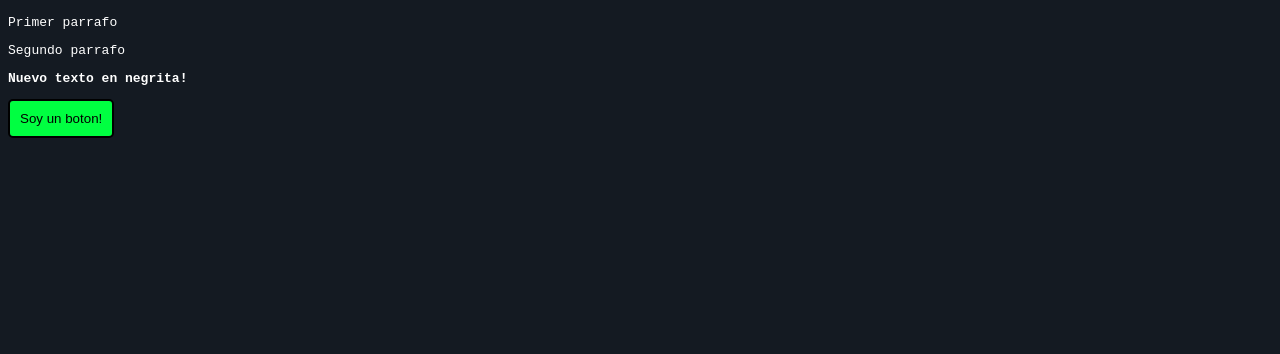
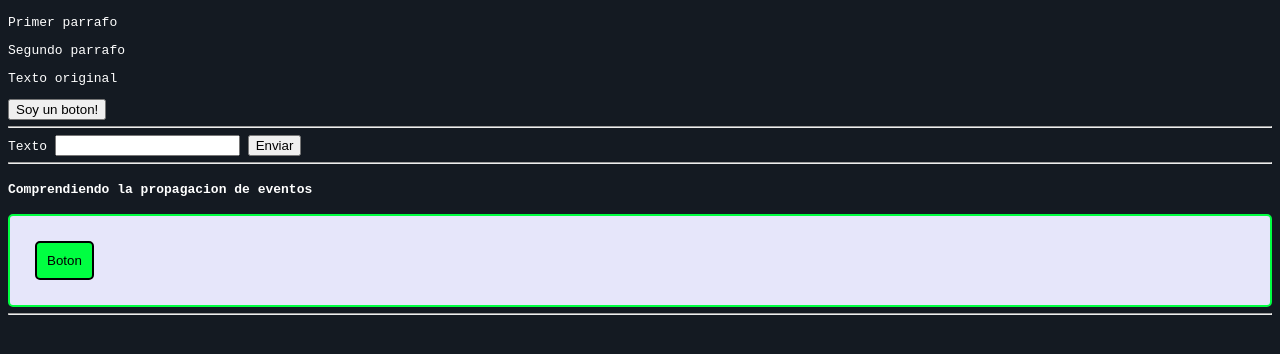
Before and after one commit to profexabi/IFTS16_2026c1_Frontend, a plain HTML site: page index.html in a window 1280 px wide. Shown: the part 50-404 px from the top of the page. Drawn offline with Linux system fonts and the light colour scheme.

Commit message:
Actualizado JavaScript VI y VII

```diff
--- a/index.html
+++ b/index.html
@@ -15,6 +15,20 @@
             background-color: var(--bg-claro);
             color: white;
             font-family: monospace;
+        }
+
+        #padre {
+            border: 2px solid rgb(0, 255, 65);
+            padding: 25px;
+            border-radius: 5px;
+            background-color: lavender;
+        }
+
+        #hijo {
+            background-color: rgb(0, 255, 65);
+            padding: 10px;
+            border: 2px solid;
+            border-radius: 5px;
         }
     </style>
 
@@ -35,5 +49,25 @@ Opcion 2: en <head> pero con el atributo defer (demora la ejecucion de JS hasta
     <p id="miParrafo">Texto original</p>
 
     <button id="boton">Soy un boton!</button>
+
+    <hr>
+
+    <form id="miFormulario">
+        <label for="inputTest">Texto</label>
+        <input type="text" name="test" id="inputTest">
+
+        <input type="submit" value="Enviar">
+    </form>
+
+    <hr>
+
+    <h4>Comprendiendo la propagacion de eventos</h4>
+    <div id="padre">
+        <button id="hijo">Boton</button>
+    </div>
+
+    <hr>
+
+    <div id="contenedorInfo"></div>
 </body>
 </html>
--- a/js/main.js
+++ b/js/main.js
@@ -1,91 +1,149 @@
-// Explicacion basica: El objeto global console me proporciona el metodo log
-console.log("Mensaje por consola");
+/*==============================
+    Callbacks en JavaScript
+================================
 
-// Mas en detalle, log es una API Web, que es un conjunto de funciones y herramientas que nos da el navegador para interactuar con el navegador, en este caso, con la consola
+Los callbacks son funciones que se pasan como argumentos a otras funciones y se ejecutan despues de que ocurra algun evento o se complete alguna operacion
+*/
+
+function saludar(nombre, callback) {
+    console.log(`Hola ${nombre}`);
+
+    // Al terminar de consologuear, se ejecuta la funcion que pase por parametro
+    callback();
+}
+
+function despedirse() {
+    console.log("Chau! nos vemos");
+}
+
+// Forma 1: Declaramos la funcion adentro, como segundo parametro
+saludar("Edgar", () => {
+    console.log("Chauchis!")
+})
+/*
+    Hola Edgar
+    Chauchis!
+*/
+
+// Forma 2: Invocamos la funcion como segundo parametro
+saludar("Marcela", despedirse);
+/*
+    Hola Marcela
+    Chau! nos vemos
+*/
 
 
-/*================================================
-    Como funciona la manipulacion del DOM?
-==================================================
+/*============================
+    Caracteristicas de JS
+==============================
 
-JavaScript puede acceder y modificar cualquier elemento del DOM utilizando el objeto global document, con el podra
+//////////////////////////////////
+// 1. Funciones de Primera Clase
 
-    - Modificar el contenido de texto, atributos, clases, etc
-    - Añadir o elminar elementos del DOM
-    - Escuchar eventos de usuario (clicks, teclas, etc)
+En JS las funciones son "ciudadanos de primer clase", esto significa que pueden ser:
+
+    - Asignadas a variables
+    - Pasadas como argumentos
+    - Retornadas desde otras funciones
 
 
-==========================================
-    Seleccion de elementos en el DOM
-==========================================
+//////////////////////////////////
+// 2. Sincronia y Asincronia
 
-    getElementById()
+Ejemplo de Callback Sincrono
+function procesoPesado(callback) {
+    console.log("Iniciando proceso pesado...");
 
-        - Este metodo selecciona un unico elemento por su id (si no existe devuelve null)
-        - Solo selecciona el primer elemento que coincida con el id
+    // Simulamos un procesamiento que tarde unos segundos
+    for(let i = 0; i < 5000; i++) {
+        console.log("<- Numero de iteraciones");
+    }
+
+    callback();
+}
+
+procesoPesado(() => {
+    console.log("Proceso completado");
+});
+
+console.log("Esto se ejecuta despues del callback");
 */
 
-// Guardo en una variable el elemento HTML
-let titulo = document.getElementById("titulo");
+// Ejemplo de Callback Asincrono
+function procesoAsincrono(callback) {
+    console.log("Iniciando proceso asincrono...");
 
-console.log(titulo); // <h1 id="titulo">Introduccion a JavaScript</h1>
-console.log(titulo.textContent); // Introduccion a JavaScript
+    setTimeout(() => {
+        callback();
+    }, 5000);
+}
+
+procesoAsincrono(() => {
+    console.log("Proceso asincrono completado");
+});
+
+console.log("Este mensaje se ejecutara inmediatamente");
 
 
-/*
-    querySelector()
-    querySelectorAll()
+/*==============================
+    Casos de uso de callbacks
+================================
 
-        - querySelector(): Selecciona el PRIMER elemento que coincida con un selector CSS
-        - querySelectorAll(): Selecciona TODOS los elementos que coinciden con el selector CSS
-*/
+// 1. Temporizadores
 
-let primerParrafo = document.querySelector(".mensaje");
-console.log(primerParrafo.textContent); // Primer parrafo
-
-let listaParrafos = document.querySelectorAll(".mensaje");
-console.log(listaParrafos); //  NodeList -> [p.mensaje, p.mensaje]
-
-/* Opcion 1 -> Funcion declarada
-listaParrafos.forEach(function(parrafo) {
-    console.log(parrafo.textContent);
-});
-*/
-
-// Opcion 2 -> Funcion flecha
-listaParrafos.forEach(parrafo => console.log(parrafo.textContent));
-// Primer parrafo
-// Segundo parrafo
+// setTimeout
+setTimeout(function() {
+    console.log("Esto se ejecuta después de 3 segundos");
+}, 3000);
 
 
-/*========================================
-    Modificar contenido y atributos
-==========================================
+// 2. Eventos del DOM
 
-Una vez que seleccionamos un elemento, podemos modificar su contenido, atributos o estilo
-
-    - textContent: Modifica texto dentro de un elemento
-    - innerHTML: Modifica el contenido HTML dentro de un elemento con acceso a las etiquetas
-    - setAttribute: Modifica los atributos de un elemento
-    - style: Permite cambiar el estilo CSS en linea de un elemento
-*/
-
-let miParrafo = document.getElementById("miParrafo");
-
-// Cambio el texto del elemento #miParrafo
-miParrafo.textContent = "Nuevo texto desde JavaScript"
-
-// Inyectamos HTML
-miParrafo.innerHTML = "<strong>Nuevo texto en negrita!</strong>";
+boton.addEventListener("click", () => {
+    console.log("Hiciste click en el boton");
+});
 
 
-let boton = document.getElementById("boton");
+// 3. Operaciones con Arrays
 
-// Cambiamos el atributo id
-boton.setAttribute("id", "nuevoId");
+const numeros = [1, 2, 3, 4, 5];
 
-// Cambiamos el estilo del boton
-boton.style.backgroundColor = "#00FF41";
-boton.style.padding = "10px";
-boton.style.border = "2px solid";
-boton.style.borderRadius = "5px";
+// forEach
+numeros.forEach(function(numero, indice) {
+    console.log(`Índice: ${indice}, Valor: ${numero}`);
+});
+
+// map
+const duplicados = numeros.map((numero) => numero * 2);
+
+
+
+// 4. Peticiones HTTP
+
+
+// 5. Lectura de Archivos (Node.js)
+
+
+==============================================
+    Ventajas y Desventajas de los callbacks
+==============================================
+
+Ventajas
+    - Simplicidad: Facil de entender para operaciones simples
+    - Universalidad: Compatibles con todos los navegadores
+    - Flexibilidad: Permiten crear codigo reutilizable
+
+Desventajas
+    - Callback hell: Anidamiento excesivo de callbacks que dificultan la lectura
+    - Manejo de errores: Complicado con callbacks anidados
+    - Flujo de control: Dificil de seguir con operaciones complejas
+
+
+Ejemplo de callback hell:
+    https://dev.to/jerrycode06/callback-hell-and-how-to-rescue-it-ggj
+
+La solucion a los problemas de los callbacks son :
+
+    - Promesas
+    - Async/Await
+*/
```
Also changed, not shown: README.md.
